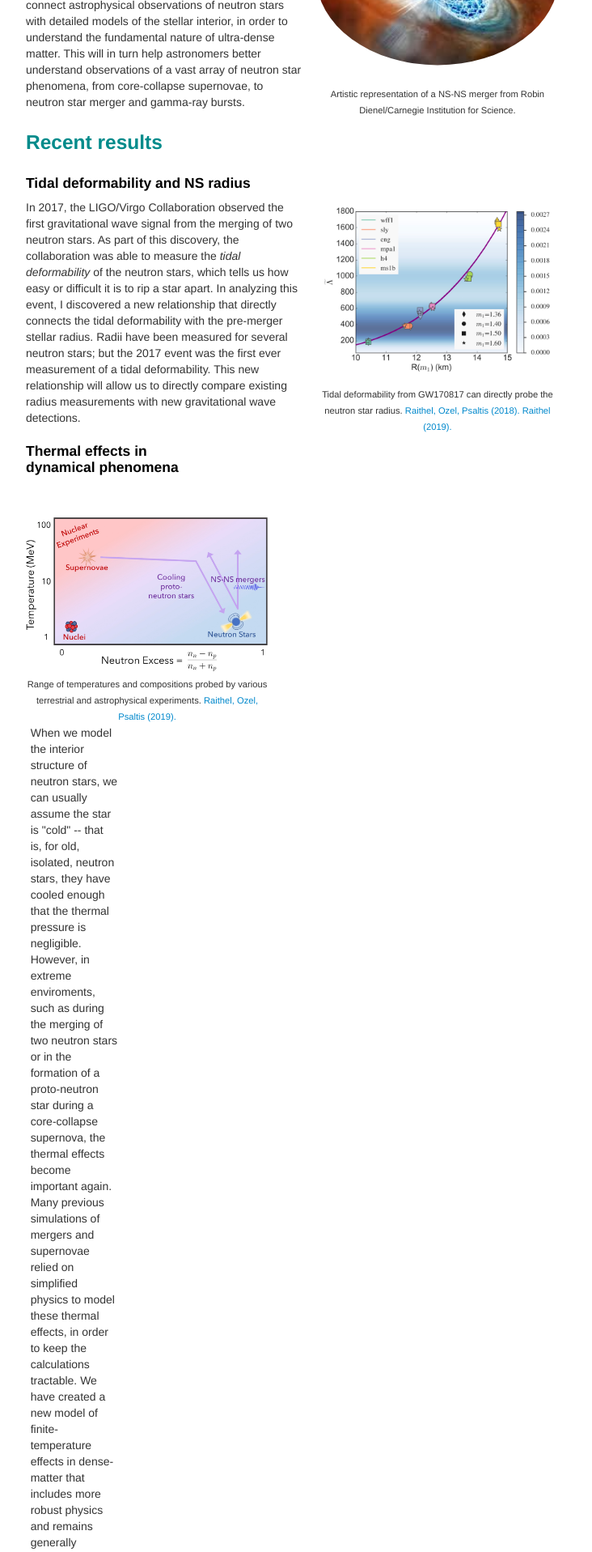
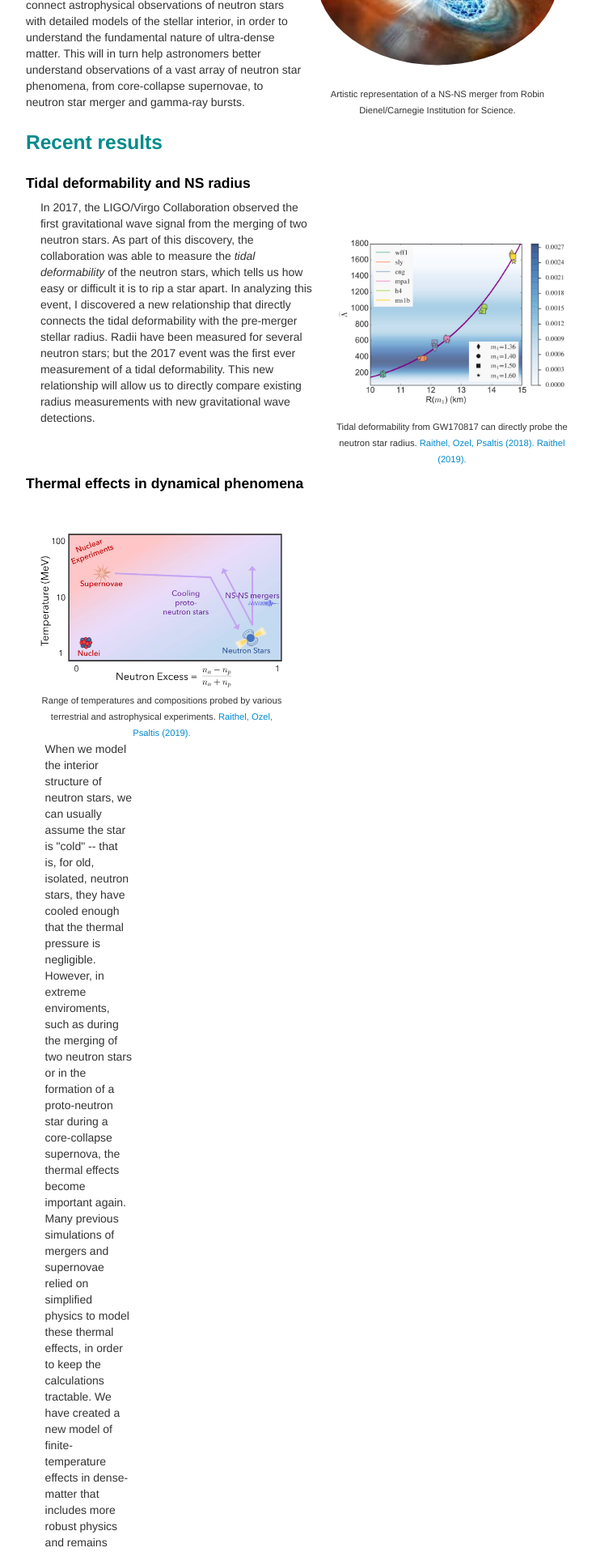
Before and after one commit to craithel/craithel.github.io, a Jekyll site: the page built from pages/research.md, in a window 1280 px wide. Shown: the part 346-2263 px from the top of the page at 81% size, without its empty margins (258-990 px from the left). Built offline with Jekyll 4.4.1, drawn with Linux system fonts in a browser that asks for light colours.

Commit message:
updated figs

```diff
--- a/pages/research.md
+++ b/pages/research.md
@@ -49,8 +49,8 @@ description: My research
 
 ### <b>Recent results</b>
 <div class="row-fluid">
+ <h4><a name="Tidal deformability"></a>Tidal deformability and NS radius</h4>
  <div class="span6">
-   <h4><a name="Tidal deformability"></a>Tidal deformability and NS radius</h4>
    <p style="font-family:helvetica;">
 	In 2017, the LIGO/Virgo Collaboration observed the first gravitational wave signal from the merging of two neutron stars.
 	As part of this discovery, the collaboration was able to measure the <i>tidal deformability</i> of the neutron stars, which tells us
@@ -78,8 +78,8 @@ description: My research
 
 
 <div class="row-fluid">
+ <h4><a name="Thermal effects"></a>Thermal effects in dynamical phenomena</h4>
  <div class="span4">
-   <h4><a name="Thermal effects"></a>Thermal effects in dynamical phenomena</h4>
    <br>
    <br>
    <div style="width:300px; font-size:80%; text-align:center;">
```
